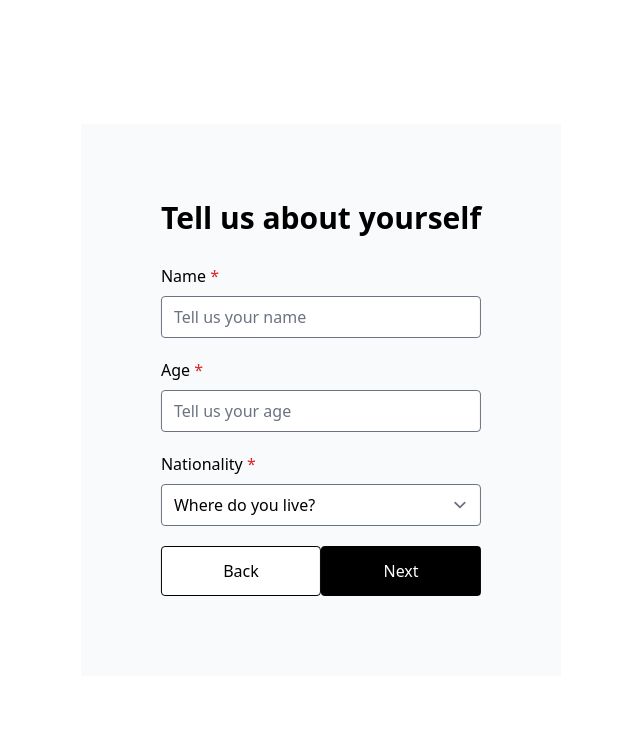
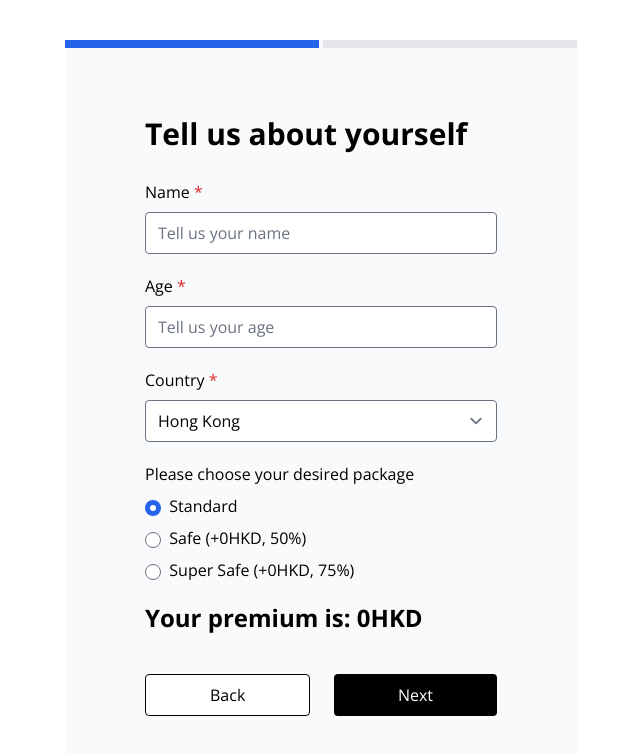
Before and after one commit to ericvndev/covergo-insurance-form, a Vue app: page /buy-insurance in a window 1280 px wide. Both pictures are taken after a click on the button "Start". Shown: the top 754 px of the page, without its empty margins (319-959 px from the left). Built offline with nearby package versions, Linux system fonts and the light colour scheme.

Commit message:
- move button to separate component for consistency - implement premium calculation - add insurance package model

```diff
--- a/index.html
+++ b/index.html
@@ -4,7 +4,13 @@
 		<meta charset="UTF-8" />
 		<link rel="icon" href="/favicon.ico" />
 		<meta name="viewport" content="width=device-width, initial-scale=1.0" />
-		<title>Vite App</title>
+		<title>Covergo Insurance</title>
+		<link rel="preconnect" href="https://fonts.googleapis.com" />
+		<link rel="preconnect" href="https://fonts.gstatic.com" crossorigin />
+		<link
+			href="https://fonts.googleapis.com/css2?family=Open+Sans:wght@400;700&display=swap"
+			rel="stylesheet"
+		/>
 	</head>
 	<body>
 		<div id="app"></div>
--- a/src/assets/main.css
+++ b/src/assets/main.css
@@ -2,36 +2,6 @@
 @tailwind components;
 @tailwind utilities;
 
-#app {
-	max-width: 1280px;
-	margin: 0 auto;
-	padding: 2rem;
-
-	font-weight: normal;
+* {
+	font-family: 'Open Sans', sans-serif;
 }
-
-a,
-.green {
-	text-decoration: none;
-	color: hsla(160, 100%, 37%, 1);
-	transition: 0.4s;
-}
-
-@media (hover: hover) {
-	a:hover {
-		background-color: hsla(160, 100%, 37%, 0.2);
-	}
-}
-
-@media (min-width: 1024px) {
-	body {
-		display: flex;
-		place-items: center;
-	}
-
-	#app {
-		display: grid;
-		grid-template-columns: 1fr 1fr;
-		padding: 0 2rem;
-	}
-}
--- a/src/components/FormSummary.vue
+++ b/src/components/FormSummary.vue
@@ -1,22 +1,25 @@
 <script setup lang="ts">
 import type FormData from '@/types/FormData';
+import FormButton from '@/components/forms/FormButton.vue';
 
 defineProps<{
-    data: FormData,
-}>()
+	data: FormData;
+}>();
 
 defineEmits<{
-    (e: 'buy'): number
-    (e: 'goBack'): number
-}>()
-
+	(e: 'buy'): number;
+	(e: 'goBack'): number;
+}>();
 </script>
 
 <template>
-    <div class="fixed transform top-1/2 -translate-x-1/2 left-1/2 -translate-y-1/2 px-20 py-20 bg-gray-50 text-center">
-        <h2 class="text-3xl font-bold leading-7 mb-8">Summary</h2>
-    </div>
-
-    <button @click="$emit('goBack')">Back</button>
-    <button @click="$emit('buy')">Buy</button>
+	<h2 class="text-3xl font-bold leading-7 mb-8">Summary</h2>
+	<div class="flex justify-between mt-10">
+		<FormButton
+			:type="'secondary'"
+			:text="'Back'"
+			@click="$emit('goBack')"
+		/>
+		<FormButton :type="'primary'" :text="'Buy'" @click="$emit('buy')" />
+	</div>
 </template>
--- a/src/components/MainForm.vue
+++ b/src/components/MainForm.vue
@@ -1,47 +1,138 @@
 <script setup lang="ts">
-
-import { ref } from 'vue';
+import { computed, ref } from 'vue';
 import type FormData from '@/types/FormData';
 import type ServerData from '@/types/ServerData';
+import FormButton from '@/components/forms/FormButton.vue';
 
 const props = defineProps<{
-    data: FormData,
-    serverData: ServerData,
-}>()
+	data: FormData;
+	serverData: ServerData;
+}>();
 
 defineEmits<{
-    (e: 'goNext'): number
-    (e: 'goBack'): number
-}>()
+	(e: 'goNext'): number;
+	(e: 'goBack'): number;
+}>();
 
 const data = ref<FormData>(props.data);
 
+function calculateStandardPremium(): number {
+	const { serverData, data } = props;
+	if (!data.age) {
+		return 0;
+	}
+	if (data.age > 0 && data.country) {
+		const country = serverData.countries.find(
+			(country) => country.currencyCode === data.country
+		);
+		if (country) {
+			return data.age * 10 * country.exchangeRate;
+		}
+	}
+	return 0;
+}
+
+function calculateExtra(extraPercent: number): number {
+	return (calculateStandardPremium() * extraPercent) / 100;
+}
+
+const finalPremium = computed(() => {
+	const { serverData, data } = props;
+	const foundPackage = serverData.packages.find(
+		(pk) => pk.id === data.package
+	);
+	if (foundPackage) {
+		return (
+			calculateStandardPremium() +
+			calculateExtra(foundPackage.extraPercent)
+		);
+	}
+	return 0;
+});
 </script>
 <template>
-    <div class="fixed transform top-1/2 -translate-x-1/2 left-1/2 -translate-y-1/2 px-20 py-20 bg-gray-50">
 	<h2 class="text-3xl font-bold leading-7 mb-8">Tell us about yourself</h2>
+	<form>
 		<div>
 			<label for="name">Name <span class="text-red-600">*</span></label>
-            <input class="w-full rounded mt-2 mb-5" type="text" name="name" id="name" placeholder="Tell us your name" />
+			<input
+				class="w-full rounded mt-2 mb-5"
+				type="text"
+				name="name"
+				id="name"
+				placeholder="Tell us your name"
+				v-model="data.name"
+			/>
 		</div>
 		<div>
 			<label for="age">Age <span class="text-red-600">*</span></label>
-            <input class="w-full rounded mt-2 mb-5" type="tel" name="age" id="age" placeholder="Tell us your age" />
+			<input
+				class="w-full rounded mt-2 mb-5"
+				type="tel"
+				name="age"
+				id="age"
+				placeholder="Tell us your age"
+				v-model="data.age"
+			/>
 		</div>
 		<div>
-            <label for="country">Nationality <span class="text-red-600">*</span></label>
-            <select class="w-full rounded mt-2 mb-5" name="country" id="country" v-model="data.country">
+			<label for="country"
+				>Country <span class="text-red-600">*</span></label
+			>
+			<select
+				class="w-full rounded mt-2 mb-5"
+				name="country"
+				id="country"
+				v-model="data.country"
+			>
 				<option disabled value="">Where do you live?</option>
-                <option v-for="country in (serverData || {}).countries" v-bind:key="country.currencyCode"
-                    :value="country.currencyCode">
+				<option
+					v-for="country in (serverData || {}).countries"
+					v-bind:key="country.currencyCode"
+					:value="country.currencyCode"
+				>
 					{{ country.name }}
 				</option>
 			</select>
 		</div>
-        <div class="flex justify-between">
-            <button class="py-3 px-8 w-1/2 bg-white text-black rounded border border-solid border-black"
-                @click="$emit('goBack')">Back</button>
-            <button class="py-3 px-8 w-1/2 bg-black text-white rounded" @click="$emit('goNext')">Next</button>
+		<div class="mb-5">
+			<p>Please choose your desired package</p>
+			<div
+				v-for="pk in serverData.packages"
+				v-bind:key="pk.id"
+				class="mt-2"
+			>
+				<input
+					type="radio"
+					name="package"
+					:id="pk.id"
+					:value="pk.id"
+					v-model="data.package"
+				/>&nbsp;
+				<label :for="pk.id"
+					>{{ pk.name }}
+					<span v-if="!!pk.extraPercent"
+						>(+{{ calculateExtra(pk.extraPercent)
+						}}{{ data.country.toUpperCase() }},
+						{{ pk.extraPercent }}%)
+					</span>
+				</label>
 			</div>
 		</div>
+		<div class="text-2xl font-bold">
+			Your premium is: {{ finalPremium }}{{ data.country.toUpperCase() }}
+		</div>
+		<div class="flex justify-between mt-10">
+			<FormButton
+				:type="'secondary'"
+				:text="'Back'"
+				@on-click="$emit('goBack')"
+			/>
+			<FormButton
+				:type="'primary'"
+				:text="'Next'"
+				@on-click="$emit('goNext')"
+			/>
+		</div>
+	</form>
 </template>
--- /dev/null
+++ b/src/components/forms/FormButton.vue
@@ -0,0 +1,27 @@
+<script setup lang="ts">
+defineProps<{
+	type: string;
+	text: string;
+}>();
+defineEmits<{
+	(e: 'onClick'): void;
+}>();
+</script>
+
+<template>
+	<button
+		class="px-16 py-2 rounded"
+		:class="{
+			'bg-black': type === 'primary',
+			'text-white': type === 'primary',
+			'bg-white': type === 'secondary',
+			'text-black': type === 'secondary',
+			border: type === 'secondary',
+			'border-black': type === 'secondary',
+		}"
+		@click="$emit('onClick')"
+		type="button"
+	>
+		{{ text }}
+	</button>
+</template>
--- a/src/types/FormData.ts
+++ b/src/types/FormData.ts
@@ -1,5 +1,6 @@
 export default interface FormData {
 	name: string;
-	age: number;
+	age: number | null;
 	country: string;
+	package: string;
 }
--- /dev/null
+++ b/src/types/InsurancePackage.ts
@@ -0,0 +1,5 @@
+export default interface InsurancePackage {
+	id: string;
+	name: string;
+	extraPercent: number;
+}
--- a/src/types/ServerData.ts
+++ b/src/types/ServerData.ts
@@ -1,4 +1,7 @@
 import type Country from './Country';
+import type InsurancePackage from './InsurancePackage';
+
 export default interface ServerData {
 	countries: Array<Country>;
+	packages: Array<InsurancePackage>;
 }
--- a/src/views/BuyInsuranceView.vue
+++ b/src/views/BuyInsuranceView.vue
@@ -1,5 +1,5 @@
 <script setup lang="ts">
-import { ref, watch } from 'vue';
+import { onMounted, ref, watch } from 'vue';
 import { useRouter } from 'vue-router';
 import CallToAction from '@/components/CallToAction.vue';
 import MainForm from '@/components/MainForm.vue';
@@ -19,21 +19,39 @@ const dataFromServer: ServerData = {
 		{
 			name: 'USA',
 			currencyCode: 'USD',
-			exchangeRate: 2
+			exchangeRate: 2,
 		},
 		{
 			name: 'Australia',
 			currencyCode: 'AUD',
-			exchangeRate: 3
-		}
-	]
+			exchangeRate: 3,
+		},
+	],
+	packages: [
+		{
+			id: 'standard',
+			name: 'Standard',
+			extraPercent: 0,
+		},
+		{
+			id: 'safe',
+			name: 'Safe',
+			extraPercent: 50,
+		},
+		{
+			id: 'super-safe',
+			name: 'Super Safe',
+			extraPercent: 75,
+		},
+	],
 };
 
-const step = ref<number>(parseInt(router.currentRoute.value.query.step?.toString() || '0'));
+const step = ref<number>(-1);
 const formData = ref<FormData>({
 	name: '',
-	age: 0,
-	country: '',
+	age: null,
+	country: 'HKD',
+	package: 'standard',
 });
 
 // Watch for route changes when user click Back button also
@@ -41,19 +59,34 @@ watch(router.currentRoute, (currentRoute) => {
 	step.value = parseInt(currentRoute.query.step?.toString() || '0');
 });
 
+onMounted(() => {
+	const query = router.currentRoute.value.query;
+
+	// Delay a little bit for smooth transition at startup
+	setTimeout(() => {
+		step.value = parseInt(`${query.step || 0}`);
+	}, 300);
+});
+
 function updateStep(isUp: boolean): number {
+	let newValue = step.value;
 	if (isUp) {
-		step.value += 1;
+		newValue += 1;
 	} else {
-		step.value -= 1;
+		newValue -= 1;
 	}
+
+	// Change back to -1 first to avoid animation glitch
+	step.value = -1;
+	setTimeout(() => {
 		// Make sure step value is not out of range
-	step.value = Math.max(Math.min(step.value, 2), 0);
+		step.value = Math.max(Math.min(newValue, 2), 0);
 
-	// Change route query to allow user refesh
+		// Push step query to browser history to keep user progress
 		router.push({ query: { step: step.value } });
+	}, 300);
 
-	return step.value;
+	return newValue;
 }
 
 function goNext(): number {
@@ -67,19 +100,77 @@ function goBack(): number {
 function submit(): void {
 	alert('submitted');
 }
-
 </script>
 
 <template>
-	<div>
-		<div v-if="step === 0">
+	<div class="container mx-auto flex flex-col">
+		<Transition>
+			<div
+				v-if="step === 0"
+				class="fixed transform top-1/2 -translate-x-1/2 left-1/2 -translate-y-1/2 px-8 py-20 sm:px-20 bg-gray-50 text-center w-11/12 max-w-2xl"
+			>
 				<CallToAction @goNext="goNext" />
 			</div>
-		<div v-else-if="step === 1">
-			<MainForm :data="formData" :serverData="dataFromServer" @goNext="goNext" @goBack="goBack" />
+		</Transition>
+		<Transition>
+			<div
+				v-if="step > 0"
+				class="mx-auto max-w-lg w-11/12 flex justify-between absolute top-10 z-10 left-1/2 transform -translate-x-1/2"
+			>
+				<div
+					class="h-2 w-1/2"
+					:class="{
+						'bg-blue-600': step === 1,
+						'bg-gray-200': step !== 1,
+					}"
+				></div>
+				<span class="w-1" />
+				<div
+					class="h-2 w-1/2"
+					:class="{
+						'bg-blue-600': step === 2,
+						'bg-gray-200': step !== 2,
+					}"
+				></div>
 			</div>
-		<div v-else-if="step === 2">
-			<FormSummary :data="formData" :serverData="dataFromServer" @buy="submit" @goBack="goBack" />
+		</Transition>
+		<Transition>
+			<div
+				v-if="step === 1"
+				class="mt-10 mx-auto px-20 py-20 bg-gray-50 w-11/12 max-w-lg"
+			>
+				<MainForm
+					:data="formData"
+					:serverData="dataFromServer"
+					@goNext="goNext"
+					@goBack="goBack"
+				/>
 			</div>
+		</Transition>
+		<Transition>
+			<div
+				v-if="step === 2"
+				class="mt-10 mx-auto px-20 py-20 bg-gray-50 w-11/12 max-w-lg"
+			>
+				<FormSummary
+					:data="formData"
+					:serverData="dataFromServer"
+					@buy="submit"
+					@goBack="goBack"
+				/>
 			</div>
-</template >
+		</Transition>
+	</div>
+</template>
+
+<style>
+.v-enter-active,
+.v-leave-active {
+	transition: opacity 0.3s ease;
+}
+
+.v-enter-from,
+.v-leave-to {
+	opacity: 0;
+}
+</style>
```
Also changed, not shown: src/components/CallToAction.vue (+10 -12 lines), src/App.vue (line endings or trailing spaces), 2 other files (tests, documents, lock files or other folders). Lines whose indentation alone changed are shown as unchanged.
